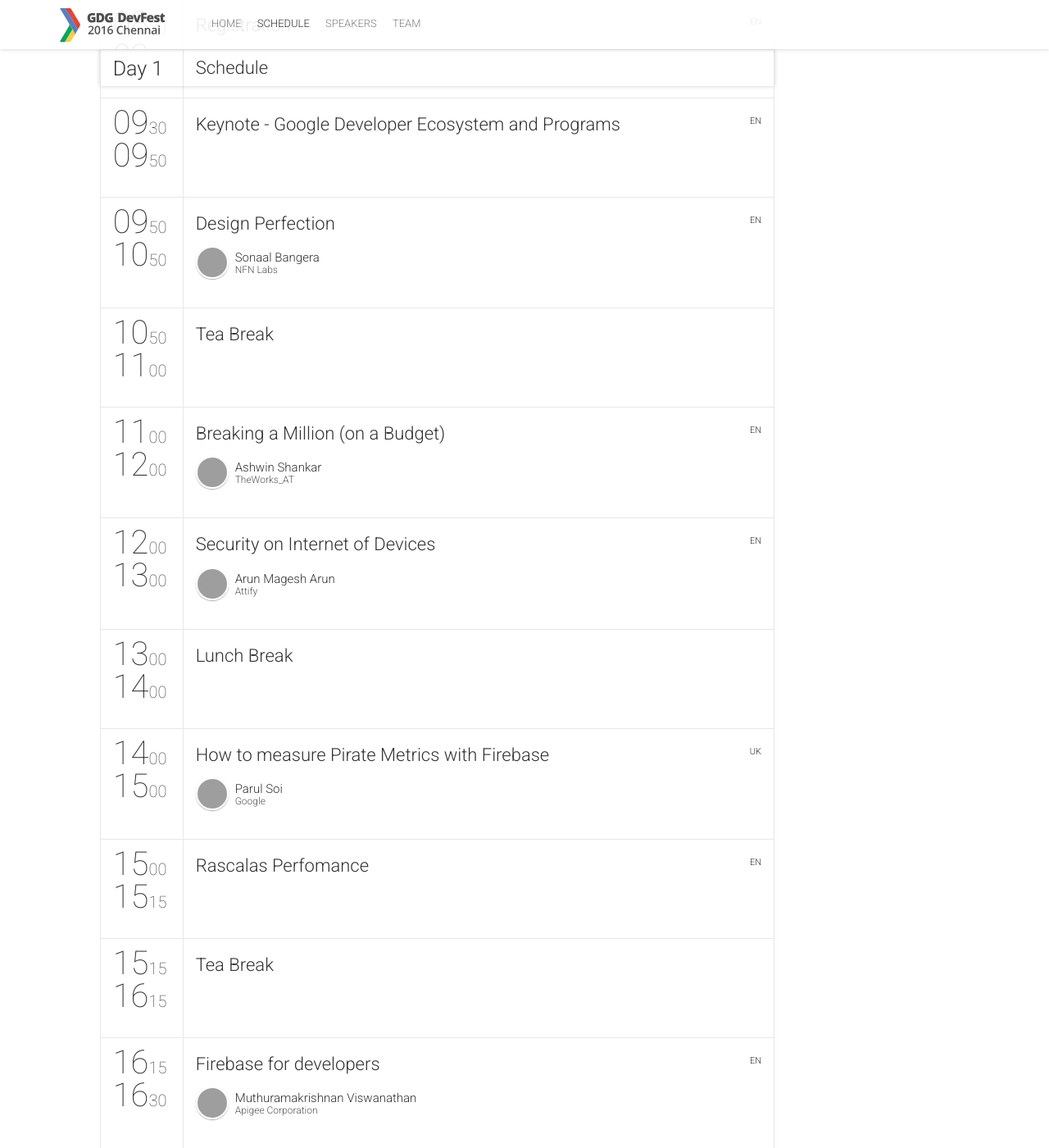
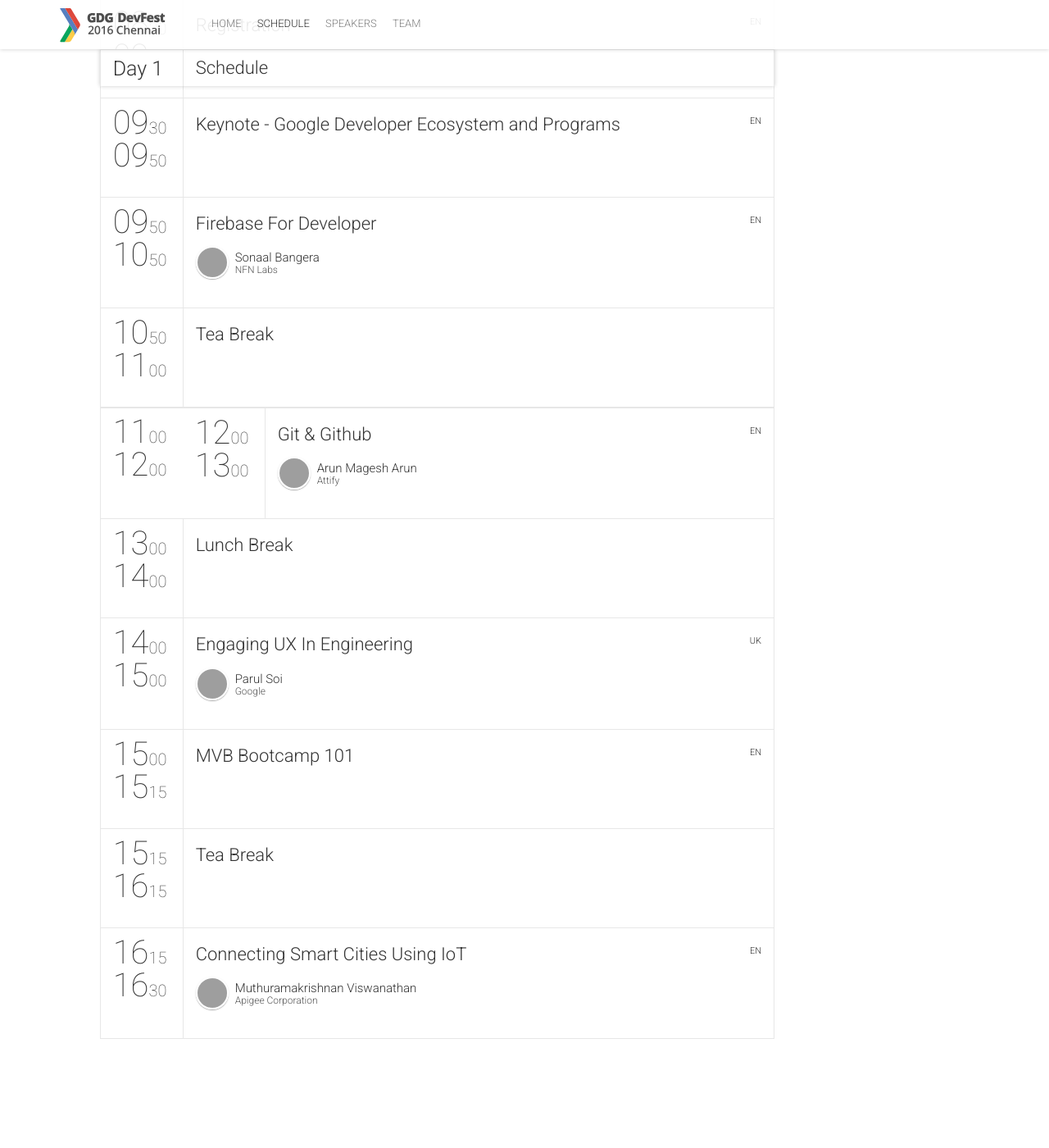
Before and after one commit to gokulkarthick/gdgcbe.github.io, a Jekyll site: the page built from schedule.html, in a window 1280 px wide and 1400 px high, scrolled down 579 px. Shown: the whole window at 82% size. Built offline with Jekyll 4.4.1, drawn with Linux system fonts in a browser that asks for light colours; nearby versions of some CDN libraries; comment, search, counter and statistics services are not loaded; grey boxes are pictures that could not be loaded.

Commit message:
Update sessions.yml

```diff
--- a/_data/sessions.yml
+++ b/_data/sessions.yml
@@ -11,7 +11,7 @@
   language: en
 -
   id: 3
-  title: "Security on Internet of Devices"
+  title: "Git & Github"
   language: en
   speakers: [2]
   complexity: "Beginner"
@@ -22,13 +22,13 @@
   service: true
 -
   id: 5
-  title: "Design Perfection"
+  title: "Firebase For Developer"
   speakers: [3]
   language: en
-  complexity: "Expert"
+  complexity: "Beginner"
 -
   id: 6
-  title: "Firebase for developers"
+  title: "Connecting Smart Cities Using IoT"
   speakers: [6]
   language: en
   complexity: "Beginner"
@@ -39,16 +39,10 @@
   service: true
 -
   id: 8
-  title: "How to measure Pirate Metrics with Firebase"
+  title: "Engaging UX In Engineering"
   speakers: [5]
   language: uk
   complexity: "Beginner"
--
-  id: 9
-  title: "Breaking a Million (on a Budget)"
-  speakers: [4]
-  language: en
-  complexity: "Intermediate"
 -
   id: 10
   title: "Tea Break"
@@ -57,6 +51,6 @@
 
 -
   id: 11
-  title: "Rascalas Perfomance"
+  title: "MVB Bootcamp 101"
   language: en
   complexity: "Beginner"
```
